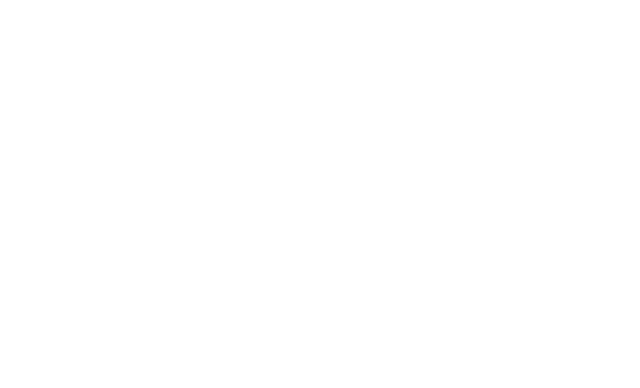
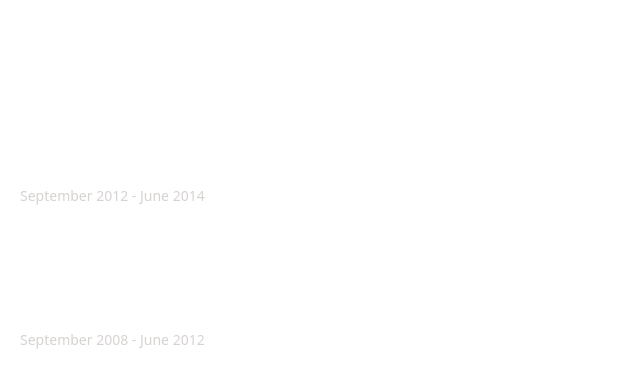
Before and after one commit to abdo0070/portfolio-react, a React (Create React App) app: page / in a window 1280 px wide. Shown: the part 3532-3920 px from the top of the page, without its empty margins (0-640 px from the left). Before the commit the page ends 3554 px from the top, so only its background shows below. Built offline with nearby package versions, Linux system fonts and the light colour scheme.

Commit message:
add education section

```diff
--- a/package.json
+++ b/package.json
@@ -3,6 +3,8 @@
   "version": "0.1.0",
   "private": true,
   "dependencies": {
+    "@fortawesome/fontawesome-svg-core": "^6.7.2",
+    "@fortawesome/react-fontawesome": "^0.2.2",
     "cra-template": "1.2.0",
     "react": "^19.0.0",
     "react-dom": "^19.0.0",
--- a/src/components/Education.jsx
+++ b/src/components/Education.jsx
@@ -1,8 +1,21 @@
 import React from 'react'
+import { EDUCATION } from '../constants'
 
 const Education = () => {
   return (
-    <div>Education</div>
+    <div className="py-8 text-white w-full" id='education'>
+      <h2 className='mb-4 text-center font-semibold text-3xl lg:text-4xl'>Education</h2>
+
+      {EDUCATION.map((edu, i) => {
+        return <div className="md:pb-3 p-1" key={i}>
+          <h2 className='text-xl font-semibold'>{edu.degree}</h2>
+          <p className='text-lg'>{edu.institution}</p>
+          <p className='text-sm text-stone-300'>{edu.duration}</p>
+          <p className='mt-1'>{edu.description}</p>
+        </div>
+      })}
+
+    </div>
   )
 }
 
--- a/src/components/Footer.jsx
+++ b/src/components/Footer.jsx
@@ -1,8 +1,49 @@
+import React from "react";
 
 const Footer = () => {
   return (
-    <div>Footer</div>
-  )
-}
+    <div className="md:h-44 min-h-fit bg-slate-900 w-full flex justify-center">
+      <div className="w-10/12 h-full p-2 flex justify-between items-center g-3 md:g-5">
+        {/**LOGO & CONTACT SECTION */}
+        <div className="h-full flex flex-col gap-2">
+          <div className="h-8 w-8 md:w-20 md:h-20">
+            <img
+              className="bg-transparent rounded-full w-fit h-fit"
+              src="/logo.png"
+              alt=""
+            />
+          </div>
+          <div className="text-xs md:text-base font-semibold text-white">
+            <h2>Contact Info</h2>
+            <h2>Tel: +201115907072</h2>
+            <h2>Email: abdallammdouh6@gmail.com</h2>
+          </div>
+        </div>
+        <div className="flex h-full justify-centers items-end mb-4 md:mb-8">
+          <div className="h-fit">
+            <h2 className="text-xs md:text-base font-semibold text-center text-white">
+              Created By Abdalla Mmdouh
+            </h2>
+            <h2 className="text-xs md:text-base font-semibold text-center text-white">
+              2024
+            </h2>
+          </div>
+        </div>
 
-export default Footer
+        <div className="h-full flex flex-col gap-2 justify-items-end">
+          <h2 className="text-sm md:text-lg font-semibold w-full text-centertext-white">
+            FOLLOW ME
+          </h2>
+          <div className="flex gap-2 w-full justify-center">
+            <a href=""><i className="text-sm md:text-4xl fa-brands fa-facebook"></i></a>
+            <a href=""><i className="text-sm  md:text-4xl fa-brands fa-github"></i></a>
+            <a href=""><i className="text-sm  md:text-4xl fa-brands fa-linkedin"></i></a>
+
+          </div>
+        </div>
+      </div>
+    </div>
+  );
+};
+
+export default Footer;
--- a/src/pages/Home.jsx
+++ b/src/pages/Home.jsx
@@ -1,3 +1,4 @@
+import Education from "../components/Education"
 import Hero from "../components/Hero"
 import Navbar from "../components/Navbar"
 import Projects from "../components/Projects"
@@ -16,6 +17,7 @@
                 <Projects />
                 <Skills />
                 <WorkExp />
+                <Education />
             </div>
         </main>
     )
```
Also changed, not shown: 1 other file (tests, documents, lock files or other folders).
